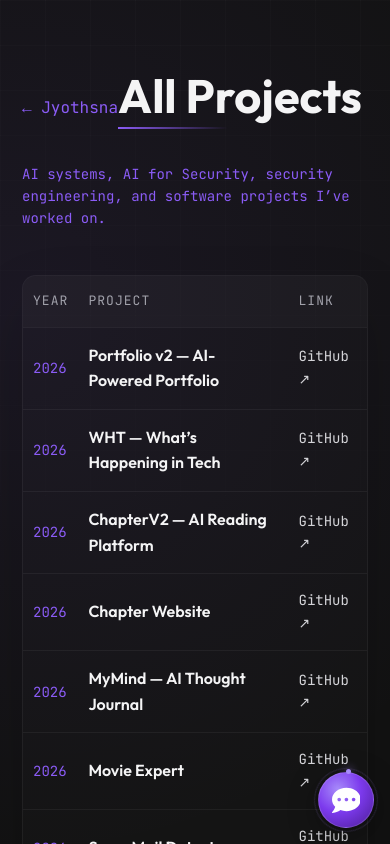
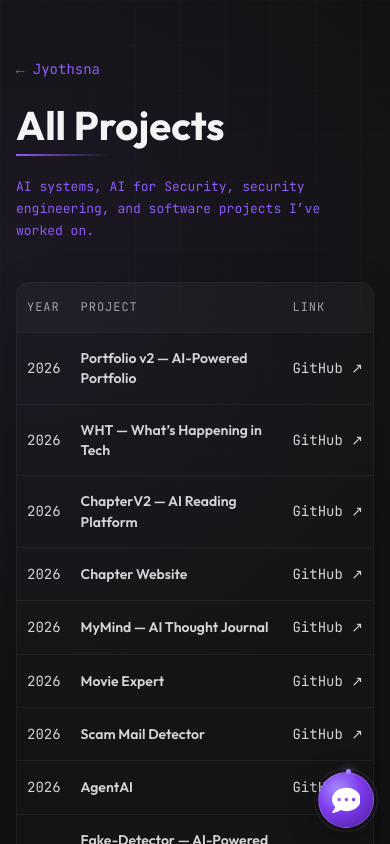
Before and after one commit to JyothsnaVellanki22/portfolio-v2, a React (Vite) app in the folder portfolio/: page /archive in a window 390 px wide. Shown: the top 844 px of the page. Built offline with nearby package versions, Linux system fonts and the light colour scheme.

Commit message:
Refactor archive.css for improved organization and clarity

```diff
--- a/portfolio/src/styles/archive.css
+++ b/portfolio/src/styles/archive.css
@@ -1,35 +1,50 @@
-/* -------------------------------- */
-/* Archive Page                     */
-/* -------------------------------- */
+/* =========================================
+   ARCHIVE PAGE
+   ========================================= */
 
 .archive-page {
     position: relative;
 
-    padding: 100px 50px;
-
+    width: 100%;
     max-width: 1250px;
 
     margin: 0 auto;
+    padding: 100px 50px;
 }
 
+
+/* =========================================
+   ARCHIVE HEADER
+   ========================================= */
+
 .archive-header {
+    display: flex;
+    flex-direction: column;
+    align-items: flex-start;
+
+    width: 100%;
+
     margin-bottom: 70px;
 }
 
-/* -------------------------------- */
-/* Back Link                        */
-/* -------------------------------- */
+
+/* =========================================
+   BACK LINK
+   ========================================= */
 
 .back-link {
+    display: inline-flex;
+    align-items: center;
+
+    width: fit-content;
+
+    margin: 0 0 28px 0;
+
     color: var(--green);
 
     font-family: var(--font-mono);
     font-size: var(--fz-md);
-
-    margin-bottom: 20px;
-
-    display: inline-flex;
-    align-items: center;
+    line-height: 1.4;
 
     transition:
         transform 0.3s var(--motion-smooth),
@@ -37,19 +52,26 @@
 }
 
 .back-link:hover {
+    color: var(--violet-light);
+
     transform: translateX(-5px);
-
-    color: var(--violet-light);
 }
 
-/* -------------------------------- */
-/* Archive Heading                  */
-/* -------------------------------- */
+
+/* =========================================
+   ARCHIVE MAIN HEADING
+   ========================================= */
 
 .big-heading {
     position: relative;
 
-    display: inline-block;
+    display: block;
+
+    width: fit-content;
+
+    margin: 0 0 32px 0;
+
+    color: var(--lightest-slate);
 
     font-size: clamp(
         42px,
@@ -57,10 +79,13 @@
         68px
     );
 
-    color: var(--lightest-slate);
+    font-weight: 700;
 
-    margin-bottom: 14px;
+    line-height: 1.05;
 }
+
+
+/* Violet underline below heading */
 
 .big-heading::after {
     content: "";
@@ -68,7 +93,7 @@
     position: absolute;
 
     left: 0;
-    bottom: -8px;
+    bottom: -10px;
 
     width: 45%;
     height: 2px;
@@ -81,24 +106,36 @@
         );
 }
 
+
+/* =========================================
+   ARCHIVE SUBTITLE
+   ========================================= */
+
 .subtitle {
+    display: block;
+
+    width: 100%;
+    max-width: 750px;
+
+    margin: 0;
+
     color: var(--green);
 
     font-family: var(--font-mono);
-
-    max-width: 750px;
-
     font-size: var(--fz-sm);
 
-    margin-top: 22px;
+    line-height: 1.7;
 }
 
-/* -------------------------------- */
-/* Archive Table Container          */
-/* -------------------------------- */
+
+/* =========================================
+   ARCHIVE TABLE CONTAINER
+   ========================================= */
 
 .archive-content {
     position: relative;
+
+    width: 100%;
 
     overflow-x: auto;
 
@@ -116,36 +153,46 @@
         rgba(0, 0, 0, 0.14);
 }
 
-/* -------------------------------- */
-/* Table                            */
-/* -------------------------------- */
 
-table {
+/* =========================================
+   TABLE
+   ========================================= */
+
+.archive-content table {
     width: 100%;
 
     border-collapse: collapse;
 }
 
-th,
-td {
+
+/* =========================================
+   TABLE CELLS
+   ========================================= */
+
+.archive-content th,
+.archive-content td {
     position: relative;
 
     padding: 18px 14px;
 
     text-align: left;
+    vertical-align: middle;
 
     border-bottom:
         1px solid
         rgba(255, 255, 255, 0.05);
 }
 
-th {
+
+/* =========================================
+   TABLE HEADER
+   ========================================= */
+
+.archive-content th {
     color: var(--slate);
 
     font-family: var(--font-mono);
-
     font-size: var(--fz-xs);
-
     font-weight: 400;
 
     text-transform: uppercase;
@@ -156,79 +203,99 @@ th {
         rgba(255, 255, 255, 0.018);
 }
 
-td {
+
+/* =========================================
+   TABLE DATA
+   ========================================= */
+
+.archive-content td {
     color: var(--light-slate);
 
     font-size: var(--fz-md);
 }
 
-/* Remove border from final row */
+
+/* Remove border from last row */
+
 .archive-content tbody tr:last-child td {
     border-bottom: none;
 }
 
-/* -------------------------------- */
-/* Project Row Motion               */
-/* -------------------------------- */
+
+/* =========================================
+   PROJECT ROW MOTION
+   ========================================= */
 
 .archive-content tbody tr {
     position: relative;
 
     transition:
-        background-color 0.3s ease,
-        transform 0.35s var(--motion-smooth);
+        background-color 0.3s ease;
 }
+
+
+/* Row activation */
 
 .archive-content tbody tr:hover {
     background-color:
         rgba(139, 92, 246, 0.045);
 }
 
+
 /* Project title activates */
+
 .archive-content tbody tr:hover .title {
     color: var(--violet-light);
 }
 
-/* Year moves slightly when row activates */
+
+/* Year moves slightly */
+
+.archive-content tbody td:first-child {
+    transition:
+        padding-left 0.35s
+        var(--motion-smooth);
+}
+
 .archive-content tbody tr:hover td:first-child {
     padding-left: 20px;
 }
 
-.archive-content tbody td:first-child {
-    transition:
-        padding-left 0.35s var(--motion-smooth);
-}
 
-/* -------------------------------- */
-/* Year                             */
-/* -------------------------------- */
+/* =========================================
+   YEAR
+   ========================================= */
 
 .year {
     color: var(--green);
 
     font-family: var(--font-mono);
+    font-size: var(--fz-sm);
 
-    font-size: var(--fz-sm);
+    white-space: nowrap;
 }
 
-/* -------------------------------- */
-/* Project Title                    */
-/* -------------------------------- */
+
+/* =========================================
+   PROJECT TITLE
+   ========================================= */
 
 .title {
     color: var(--lightest-slate);
 
+    font-size: var(--fz-lg);
     font-weight: 600;
 
-    font-size: var(--fz-lg);
+    line-height: 1.45;
 
     transition:
         color 0.3s ease;
 }
 
-/* -------------------------------- */
-/* Project Description              */
-/* -------------------------------- */
+
+/* =========================================
+   PROJECT DESCRIPTION
+   ========================================= */
 
 .description {
     max-width: 360px;
@@ -240,36 +307,45 @@ td {
     line-height: 1.6;
 }
 
-/* -------------------------------- */
-/* Technology Tags                  */
-/* -------------------------------- */
+
+/* =========================================
+   TECHNOLOGY COLUMN
+   ========================================= */
+
+.tech {
+    min-width: 300px;
+}
+
+
+/* =========================================
+   TECHNOLOGY TAGS
+   ========================================= */
 
 .tech-tag {
     position: relative;
 
+    display: inline-block;
+
     overflow: hidden;
 
-    font-family: var(--font-mono);
+    margin-right: 8px;
+    margin-bottom: 6px;
 
-    font-size: var(--fz-xs);
-
-    color: var(--green);
-
-    background-color:
-        rgba(139, 92, 246, 0.08);
+    padding: 6px 12px;
 
     border:
         1px solid
         rgba(139, 92, 246, 0.12);
 
-    padding: 6px 12px;
-
     border-radius: 9999px;
 
-    display: inline-block;
+    background-color:
+        rgba(139, 92, 246, 0.08);
 
-    margin-right: 8px;
-    margin-bottom: 6px;
+    color: var(--green);
+
+    font-family: var(--font-mono);
+    font-size: var(--fz-xs);
 
     line-height: 1;
 
@@ -279,6 +355,9 @@ td {
         border-color 0.25s ease,
         box-shadow 0.25s ease;
 }
+
+
+/* Tech tag hover */
 
 .tech-tag:hover {
     transform: translateY(-3px);
@@ -294,26 +373,34 @@ td {
         rgba(139, 92, 246, 0.12);
 }
 
+
 .tech-tag:not(:last-child)::after {
     content: none;
 }
 
-/* -------------------------------- */
-/* Project Links                    */
-/* -------------------------------- */
+
+/* =========================================
+   PROJECT LINKS
+   ========================================= */
+
+.project-link {
+    white-space: nowrap;
+}
+
 
 .project-link a,
 .links a {
     color: var(--light-slate);
 
     font-family: var(--font-mono);
-
     font-size: var(--fz-sm);
 
     transition:
         color 0.25s ease,
-        transform 0.25s var(--motion-smooth);
+        transform 0.25s
+        var(--motion-smooth);
 }
+
 
 .project-link a:hover,
 .links a:hover {
@@ -322,60 +409,183 @@ td {
     transform: translateY(-2px);
 }
 
-/* -------------------------------- */
-/* Responsive Visibility            */
-/* -------------------------------- */
+
+/* =========================================
+   MOBILE VISIBILITY
+   ========================================= */
 
 .hide-on-mobile {
     display: none;
 }
 
+
 @media (min-width: 768px) {
+
     .hide-on-mobile {
         display: table-cell;
     }
 }
 
-/* -------------------------------- */
-/* Mobile Archive                   */
-/* -------------------------------- */
 
-@media (max-width: 767px) {
+/* =========================================
+   TABLET
+   ========================================= */
+
+@media (max-width: 1024px) {
+
     .archive-page {
-        padding: 70px 22px;
+        padding:
+            90px 35px;
     }
 
     .archive-header {
-        margin-bottom: 45px;
+        margin-bottom:
+            60px;
     }
 
+    .tech {
+        min-width:
+            250px;
+    }
+}
+
+
+/* =========================================
+   MOBILE
+   ========================================= */
+
+@media (max-width: 767px) {
+
+    .archive-page {
+        padding:
+            70px 22px;
+    }
+
+
+    /* Header */
+
+    .archive-header {
+        display: flex;
+        flex-direction: column;
+        align-items: flex-start;
+
+        margin-bottom:
+            45px;
+    }
+
+
+    /* Back link */
+
+    .back-link {
+        margin-bottom:
+            24px;
+
+        font-size:
+            var(--fz-sm);
+    }
+
+
+    /* Main heading */
+
     .big-heading {
-        font-size: clamp(
+        display: block;
+
+        margin:
+            0 0 30px 0;
+
+        font-size:
+            clamp(
                 38px,
                 12vw,
                 52px
             );
+
+        line-height:
+            1.05;
     }
 
-    th,
-    td {
-        padding: 15px 10px;
+
+    /* Subtitle */
+
+    .subtitle {
+        margin:
+            0;
+
+        font-size:
+            var(--fz-xs);
+
+        line-height:
+            1.7;
     }
 
-    .title {
-        font-size: var(--fz-md);
+
+    /* Table */
+
+    .archive-content th,
+    .archive-content td {
+        padding:
+            15px 10px;
     }
 
+
+    .archive-content th {
+        font-size:
+            var(--fz-xxs);
+    }
+
+
+    .archive-content td {
+        font-size:
+            var(--fz-sm);
+    }
+
+
+    .title {
+        font-size:
+            var(--fz-md);
+    }
+
+
+    /* Disable year movement on mobile */
+
     .archive-content tbody tr:hover td:first-child {
-        padding-left: 10px;
+        padding-left:
+            10px;
     }
 }
 
-/* -------------------------------- */
-/* Reduced Motion Accessibility     */
-/* -------------------------------- */
+
+/* =========================================
+   VERY SMALL MOBILE
+   ========================================= */
+
+@media (max-width: 480px) {
+
+    .archive-page {
+        padding:
+            60px 16px;
+    }
+
+
+    .big-heading {
+        font-size:
+            40px;
+    }
+
+
+    .archive-header {
+        margin-bottom:
+            40px;
+    }
+}
+
+
+/* =========================================
+   REDUCED MOTION ACCESSIBILITY
+   ========================================= */
 
 @media (prefers-reduced-motion: reduce) {
+
     .back-link,
     .archive-content tbody tr,
     .archive-content tbody td:first-child,
@@ -386,6 +596,7 @@ td {
         transition: none;
     }
 
+
     .back-link:hover,
     .tech-tag:hover,
     .project-link a:hover,
```
Lines whose indentation alone changed are shown as unchanged.
